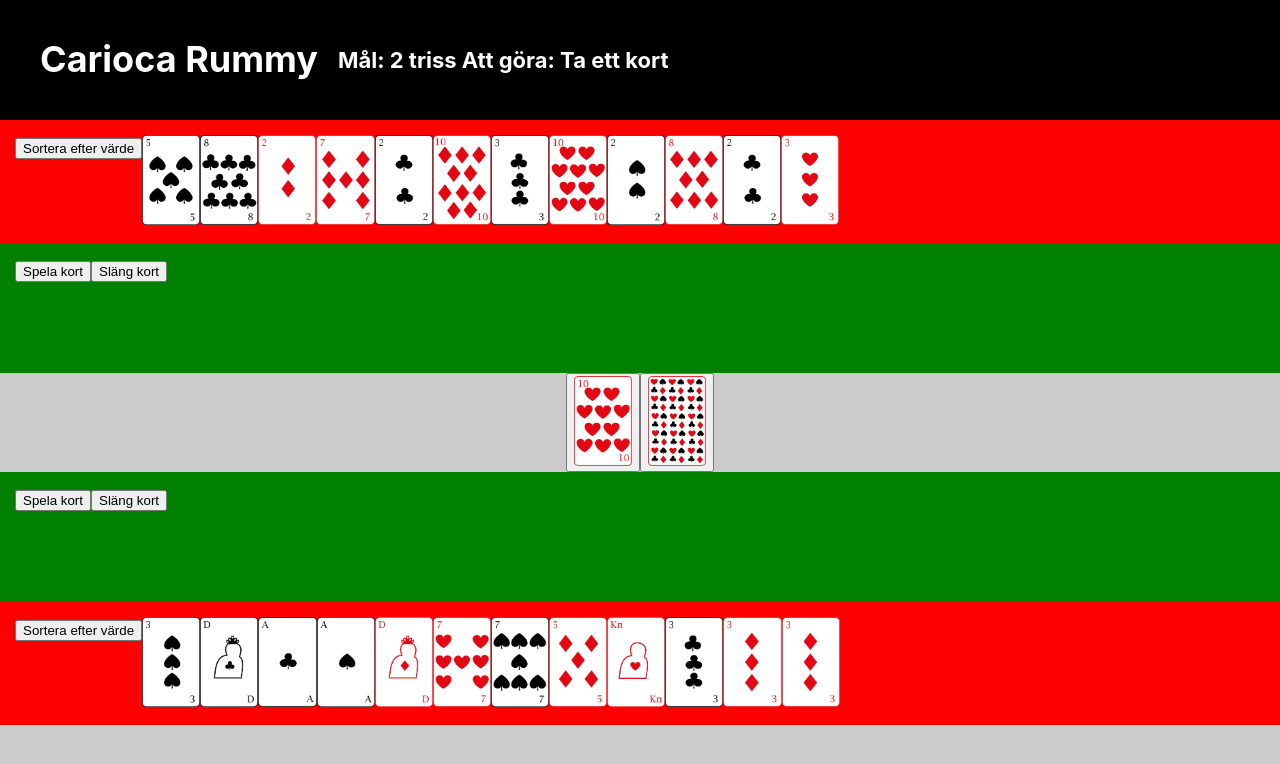
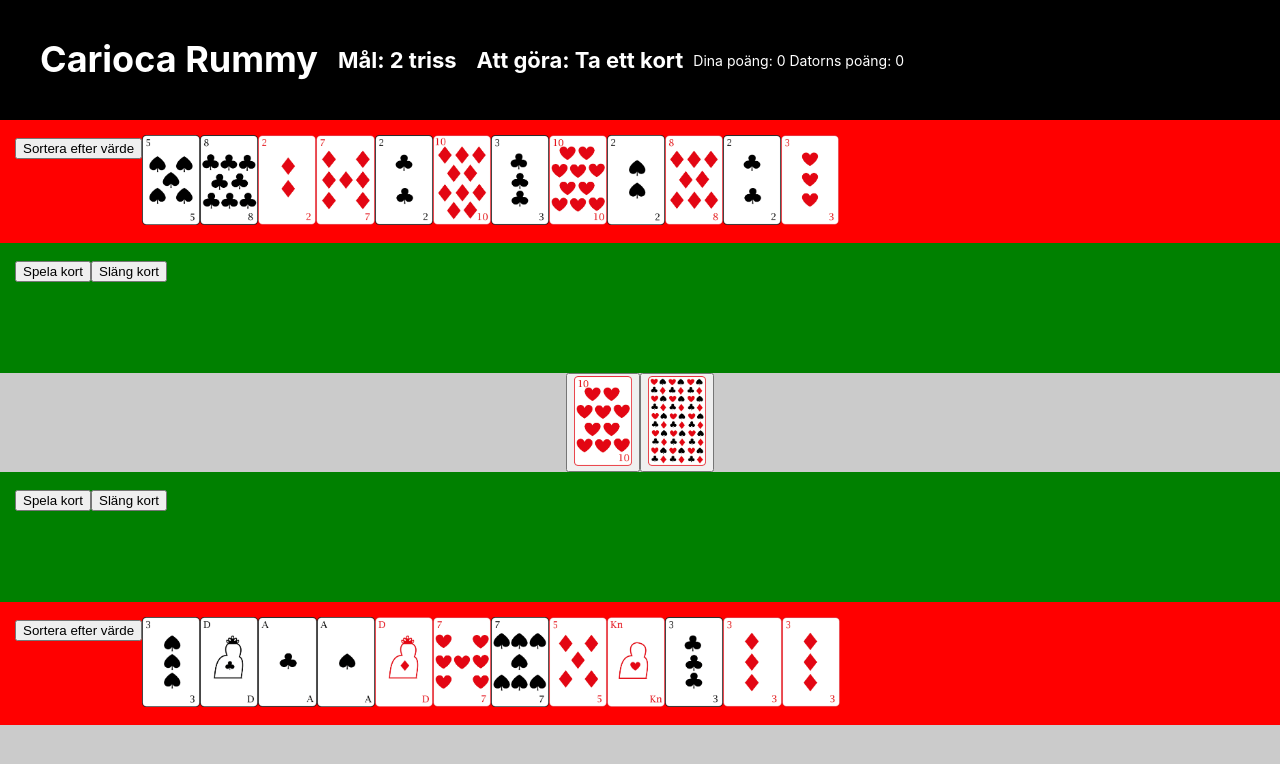
Before and after one commit to Tejpex/carioca-rummy, a React (Vite) app: page / in a window 1280 px wide. Shown: the top 764 px of the page. Built offline with nearby package versions, Linux system fonts and the light colour scheme.

Commit message:
Added score-tracker

```diff
--- a/src/components/Header.jsx
+++ b/src/components/Header.jsx
@@ -2,12 +2,14 @@ import styled from "styled-components"
 import { useCarioca } from "../contexts/CariocaContext"
 
 export const Header = () => {
-  const { gameStages, contracts, gameStageIndex } = useCarioca()
+  const { gameStages, contracts, gameStageIndex, player, computer } = useCarioca()
 
   return (
     <HeaderDiv>
       <Title>Carioca Rummy</Title>
-      <Info>Mål: {contracts[0]} Att göra: {gameStages[gameStageIndex]}</Info>
+      <Info>Mål: {contracts[0]}</Info>
+      <Info>Att göra: {gameStages[gameStageIndex]}</Info>
+      <Score>Dina poäng: {player.score} Datorns poäng: {computer.score}</Score>
     </HeaderDiv>
   )
 }
@@ -24,6 +26,11 @@ const Info = styled.h2`
   color: white;
 `
 
+const Score = styled.p`
+  font-size: 14px;
+  color: white;
+`
+
 const HeaderDiv = styled.div`
   background-color: black;
   width: 100vw;
--- a/src/contexts/CariocaContext.jsx
+++ b/src/contexts/CariocaContext.jsx
@@ -8,12 +8,14 @@ const CariocaContext = createContext()
 export const CariocaProvider = ({ children }) => {
   const [player, setPlayer] = useState({
     hand: [],
-    table: []
+    table: [],
+    score: 0
   })
 
   const [computer, setComputer] = useState({
     hand: [],
-    table: []
+    table: [],
+    score: 0
   })
 
   const [discardPile, setDiscardPile] = useState([])
```
